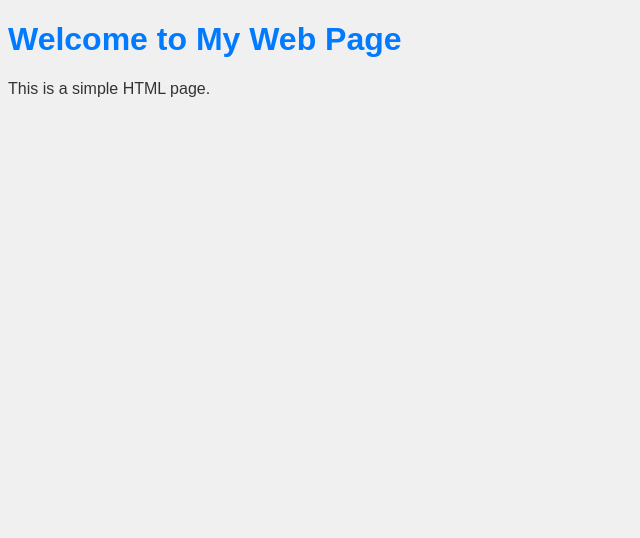
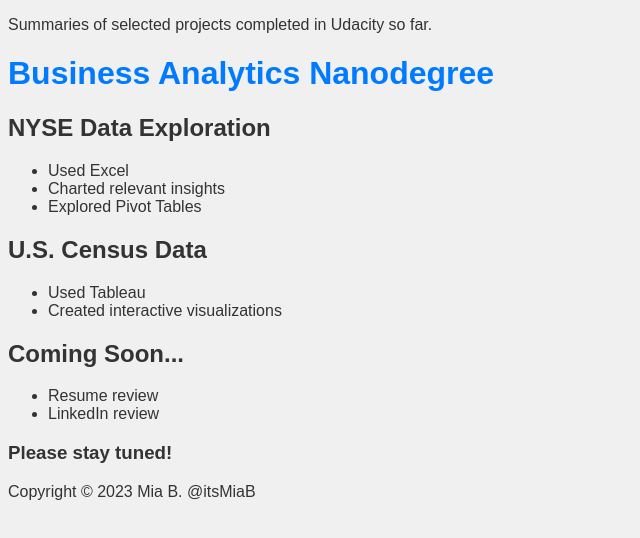
Before and after one commit to itsMiaB/Udacity-Projects, a plain HTML site: page index.html in a window 1280 px wide. Shown: the whole page, without its empty margins (0-640 px from the left). Drawn offline with Linux system fonts and the light colour scheme.

Commit message:
Update index.html
Finalize HTML structure and content for project completion

This commit marks the completion of the HTML structure and content for the project. All necessary sections, headers, and content have been added to the 'index.html' file, and the web page is now ready for further styling and functionality enhancements.

- Added and reviewed project sections.
- Ensured accurate and meaningful content in each section.
- Verified HTML structure and validated code.

The project is now in a state where additional CSS styling and JavaScript functionality can be implemented.

```diff
--- a/index.html
+++ b/index.html
@@ -1,11 +1,39 @@
 <!DOCTYPE html>
-<html>
+<html lang="en">
 <head>
+    <meta charset="UTF-8">
+    <meta name="viewport" content="width=device-width, initial-scale=1.0">
+    <link rel="stylesheet" type="text/css" href="app.css">
     <title>Udacity Projects</title>
-    <link rel="stylesheet" type="text/css" href="app.css">
 </head>
 <body>
-    <h1>Welcome to My Web Page</h1>
-    <p>This is a simple HTML page.</p>
+    <p>Summaries of selected projects completed in Udacity so far.</p>
+
+    <h1>Business Analytics Nanodegree</h1>
+
+    <h2>NYSE Data Exploration</h2>
+    <ul>
+        <li>Used Excel</li>
+        <li>Charted relevant insights</li>
+        <li>Explored Pivot Tables</li>
+    </ul>
+
+    <h2>U.S. Census Data</h2>
+    <ul>
+        <li>Used Tableau</li>
+        <li>Created interactive visualizations</li>
+    </ul>
+
+    <h2>Coming Soon...</h2>
+    <ul>
+        <li>Resume review</li>
+        <li>LinkedIn review</li>
+    </ul>
+
+    <h3>Please stay tuned!</h3>
+
+    <footer>
+        <p>Copyright &copy; 2023 Mia B. @itsMiaB</p>
+    </footer>
 </body>
 </html>
```
